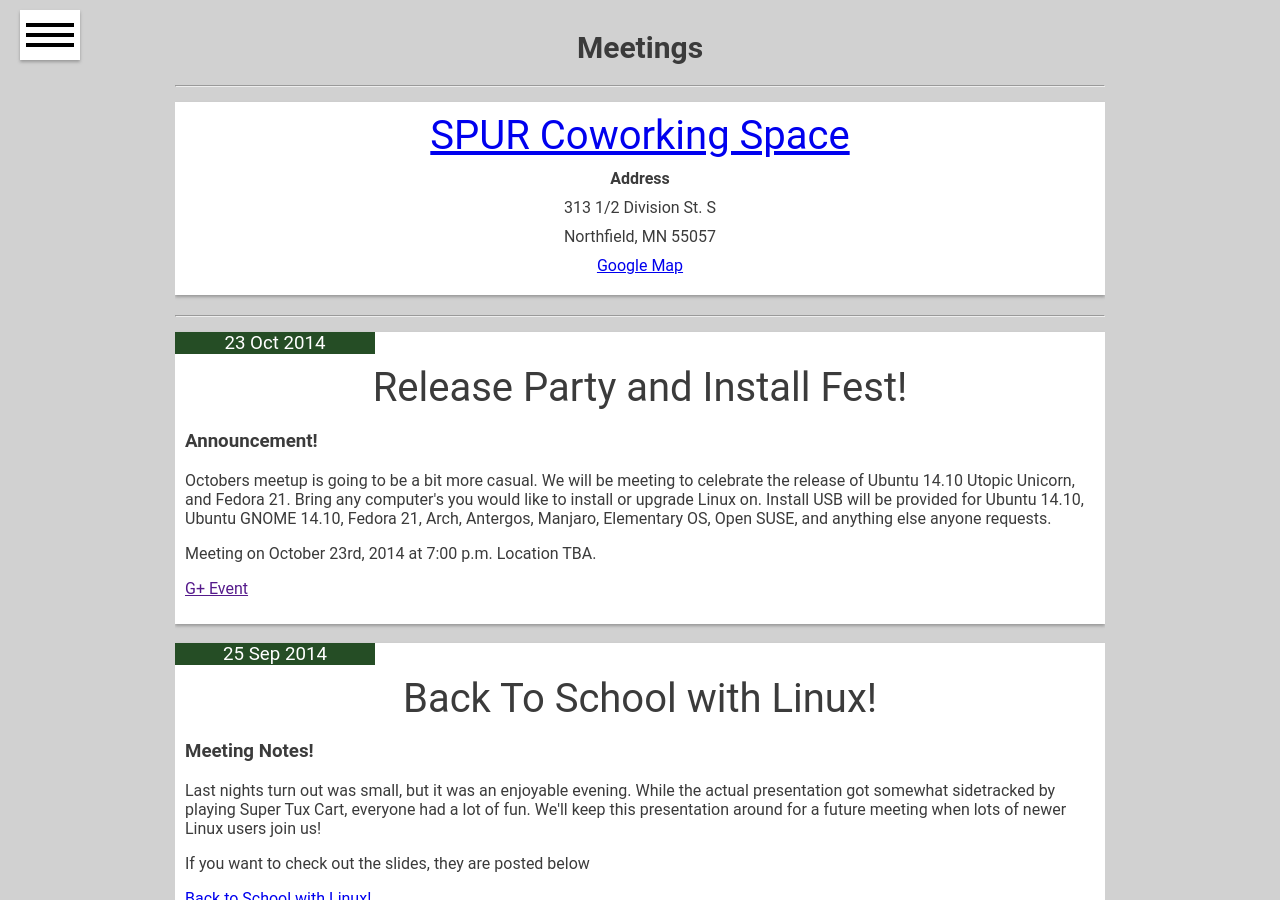
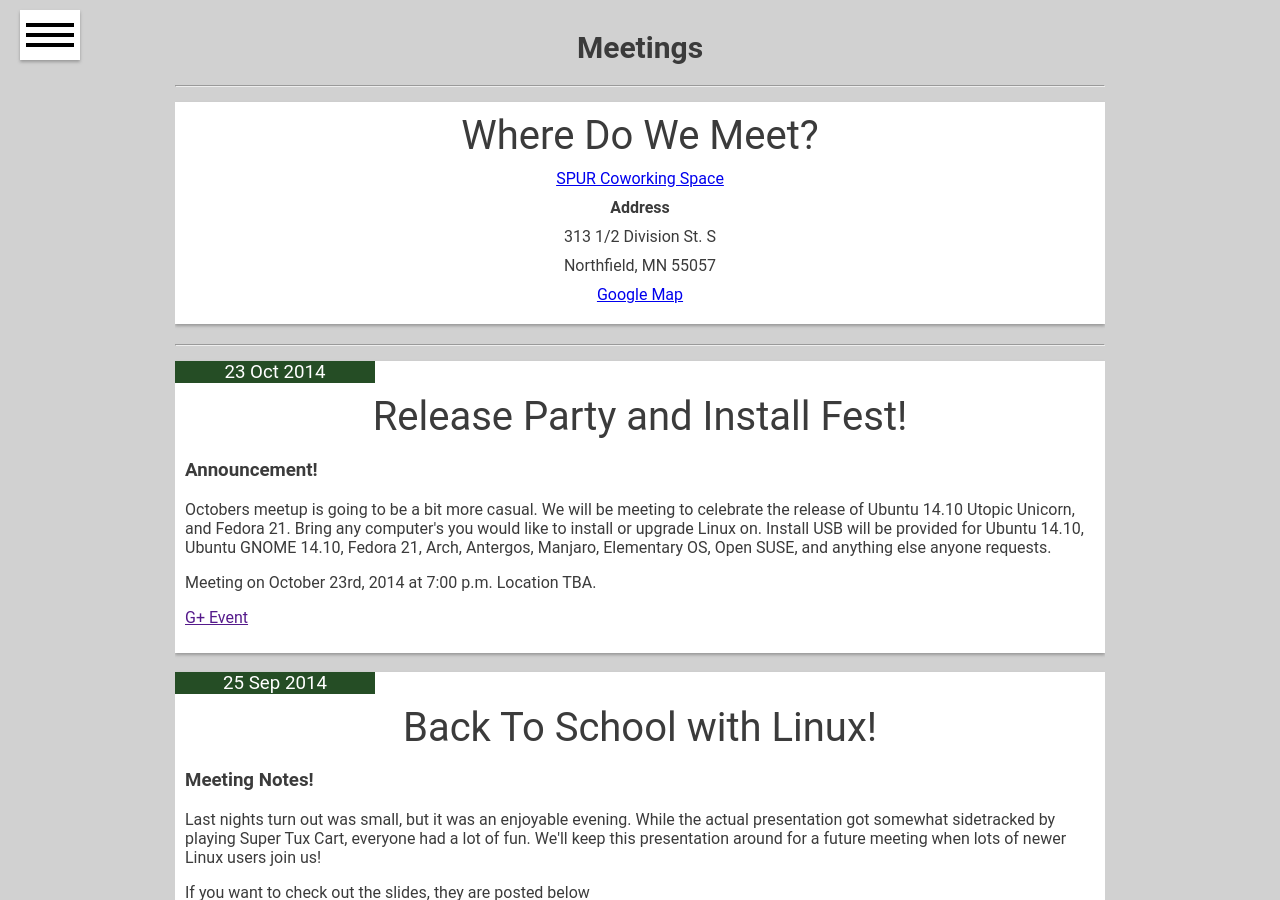
Before and after one commit to norlug/norlug.github.io, a Jekyll site: the page built from meetings/index.html, in a window 1280 px wide and 900 px high. Built offline with Jekyll 4.4.1, drawn with Linux system fonts in a browser that asks for light colours.

Commit message:
Add "Where do we meet" text.

```diff
--- a/meetings/index.html
+++ b/meetings/index.html
@@ -6,7 +6,8 @@ layout: default
 <hr>
 
 <section class="card">
-    <p class="content center title"><a href="http://spurnorthfield.com/">SPUR Coworking Space</a></p>
+    <p class="content center title">Where Do We Meet?</p>
+    <p class="content center"><a href="http://spurnorthfield.com/">SPUR Coworking Space</a></p>
 	<h4 class="Address content center">Address</h4>
 	<p class="content center">313 1/2 Division St. S</p>
 	<p class="content center">Northfield, MN 55057</p>
```
